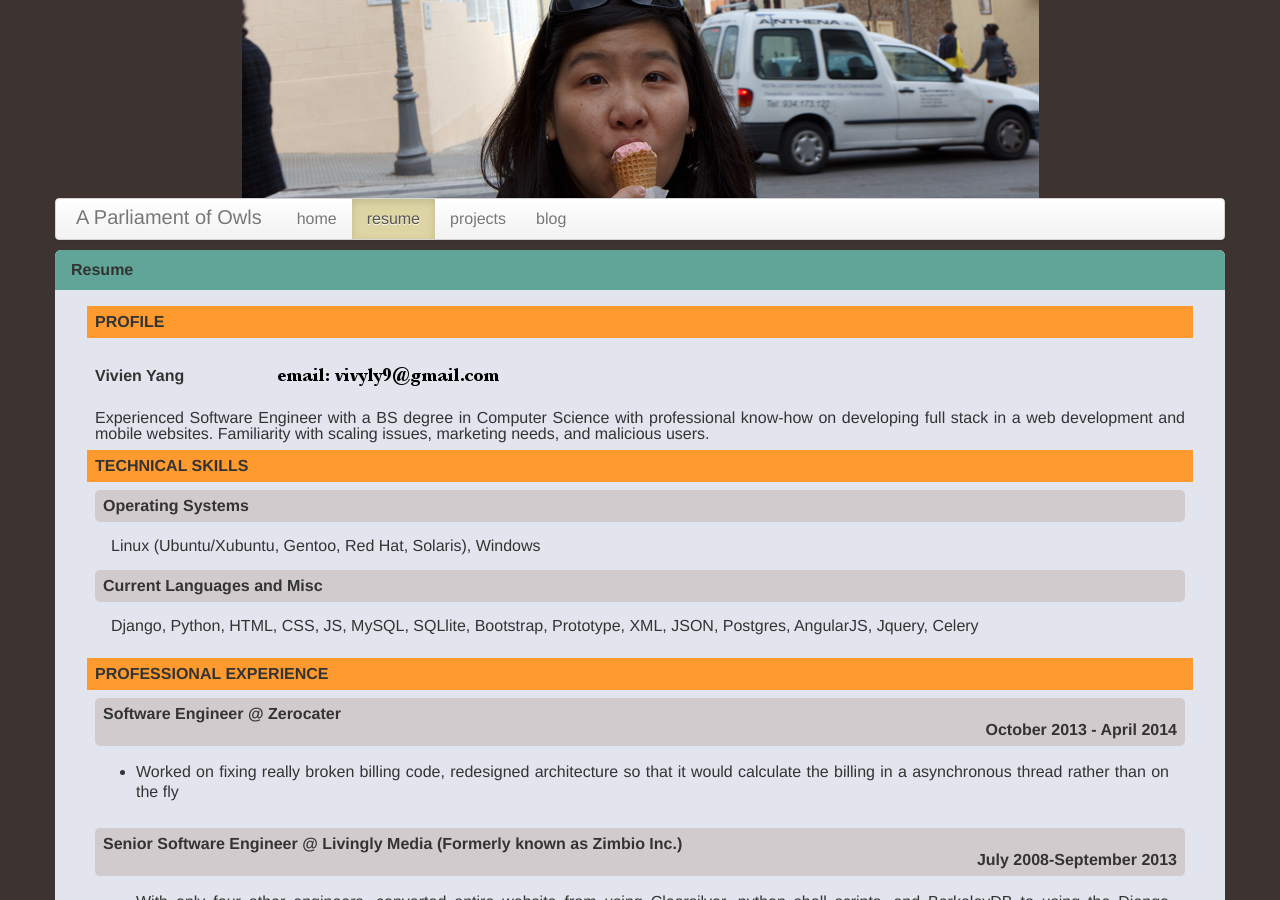
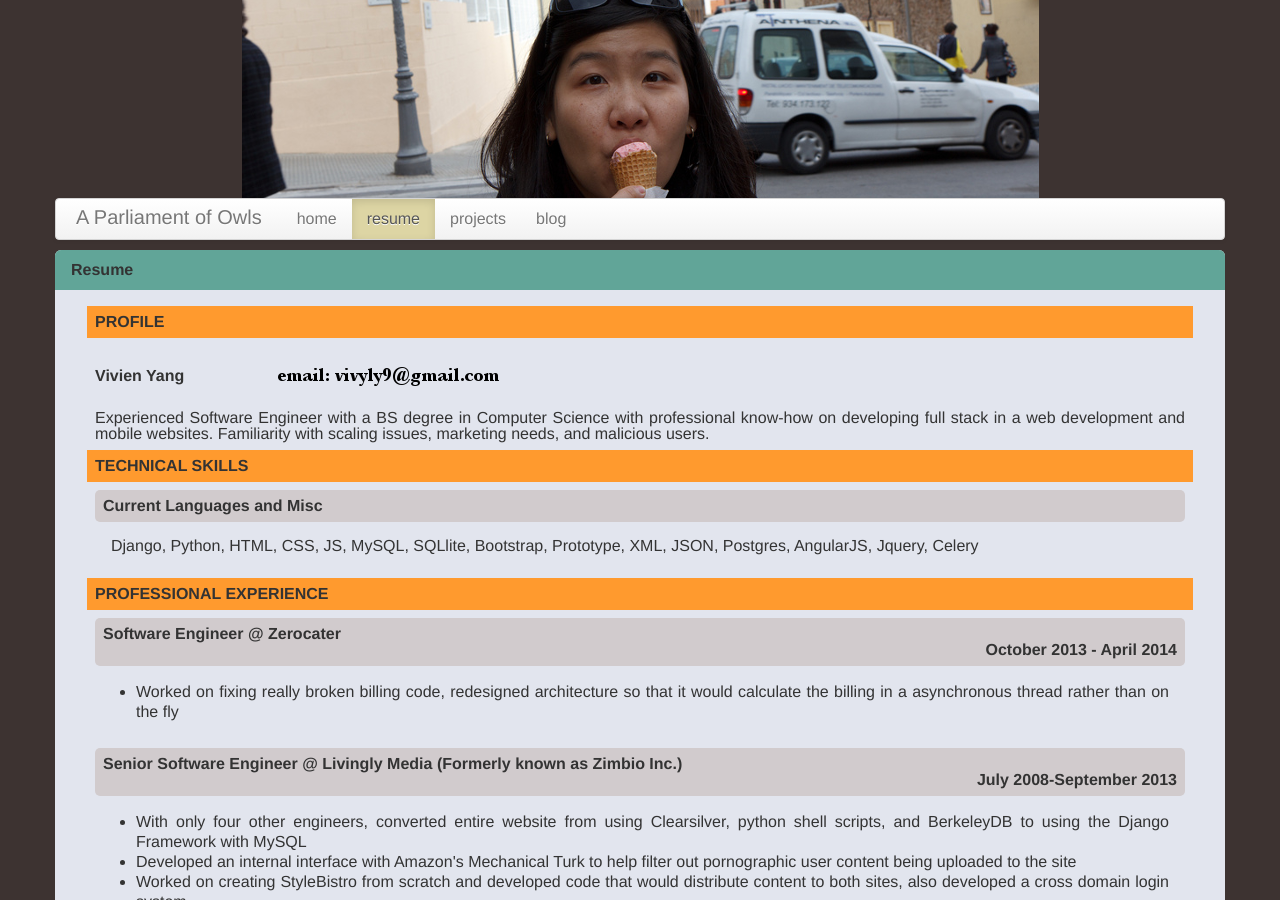
Before and after one commit to vivyly/vivyly.github.io, a Jekyll site: the page built from resume.html, in a window 1280 px wide and 900 px high. Built offline with Jekyll 4.4.1, drawn with Linux system fonts in a browser that asks for light colours; Markdown is read by kramdown in place of the engine named in the settings.

Commit message:
removed os part, unnecessary

```diff
--- a/resume.html
+++ b/resume.html
@@ -23,10 +23,10 @@ title: Viv's Resume
     <div class="section_header">TECHNICAL SKILLS</div>
     <div class="section_content">
         <div class="subsection">
-            <div class="subsection_title">Operating Systems</div>
+            <!--<div class="subsection_title">Operating Systems</div>
             <div class="subsection_content">
                 Linux (Ubuntu/Xubuntu, Gentoo, Red Hat, Solaris), Windows
-            </div>
+            </div>-->
             <div class="subsection_title">Current Languages and Misc</div>
             <div class="subsection_content">
                 Django, Python, HTML, CSS, JS, MySQL, SQLlite,
```
